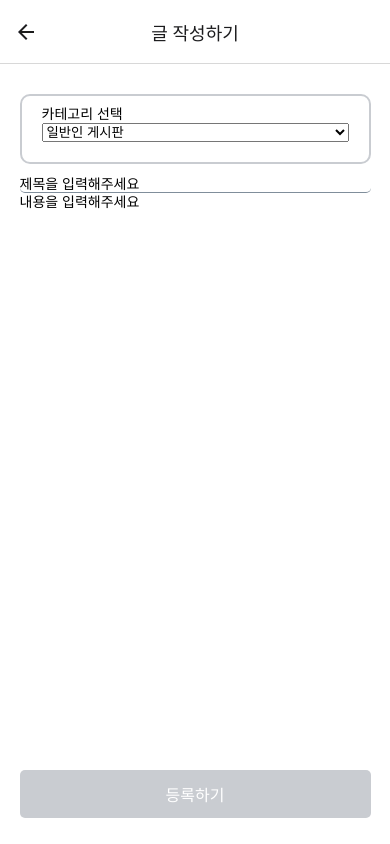
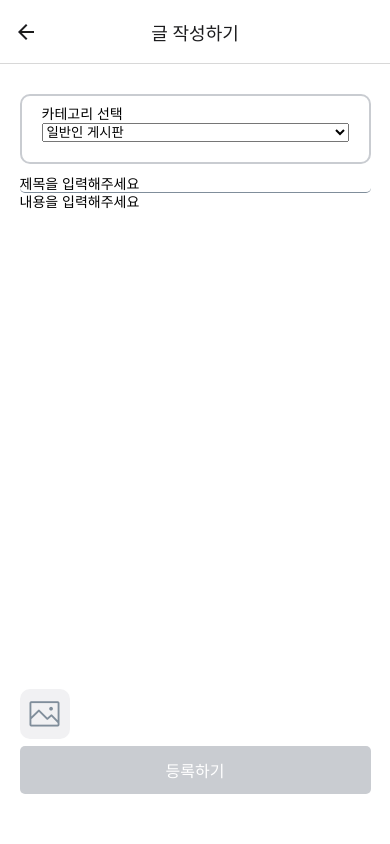
Before and after one commit to CapstonDesign2023-OneStep/OneStep, a React Native app in the folder client/: screen /WriteCommunity in a window 390 px wide. Built offline with nearby package versions, Linux system fonts and the light colour scheme.

Commit message:
플로팅버튼 추가

```diff
--- a/client/src/community/community.js
+++ b/client/src/community/community.js
@@ -4,7 +4,7 @@ import {w_styles} from "../styles/screens/trails/tab_bar";
 import {styles} from "../styles/screens/community/community";
 import { template } from '../styles/template/page';
 import IconFontAwe from "react-native-vector-icons/FontAwesome";
-
+import IconSimple from "react-native-vector-icons/SimpleLineIcons";
 import { GREEN_COLOR, Light_GREEN,Dark_Gary } from '../utils/color';
 
 import CompanionCommunity from './companionCom';
@@ -30,12 +30,11 @@ class Community extends Component {
     render() {
         return (
           <>
+            <TouchableOpacity style={styles.writeButton} activeOpacity={0.8} onPress={this.goWriteCommunityScreen}>
+                <IconSimple name="note" color={'white'} size={30} />
+            </TouchableOpacity>
           <View style={{flex:1}}>
 
-
-            <TouchableOpacity style={styles.writeButton} activeOpacity={0.8} onPress={this.goWriteCommunityScreen}>
-                <IconFontAwe name="plus-circle" color={GREEN_COLOR} size={50} />
-            </TouchableOpacity>
 
 
             <View style={w_styles.searchBarView}>
@@ -53,8 +52,8 @@ class Community extends Component {
                     <Text style={this.state.visible==2 ? [template.titleText,{color:GREEN_COLOR}]:template.titleText}>반려인</Text>
                 </TouchableOpacity>
             </View>
-          {/*   {this.state.visible==1 && <OrdinaryCommunity/>}
-            {this.state.visible==2 && <CompanionCommunity/>} */}
+            {this.state.visible==1 && <OrdinaryCommunity/>}
+            {this.state.visible==2 && <CompanionCommunity/>}
             </View>
             </>
         );
--- a/client/src/community/write_community.js
+++ b/client/src/community/write_community.js
@@ -1,6 +1,7 @@
 import React, { Component } from 'react';
 import { View,Text,ScrollView, TouchableOpacity,TextInput } from 'react-native';
 
+import IconCamera from 'react-native-vector-icons/SimpleLineIcons';
 import { Picker } from '@react-native-picker/picker';
 import { template } from "../styles/template/page";
 import {styles} from "../styles/screens/community/community";
@@ -16,6 +17,9 @@ class WriteCommunity extends Component {
             contents:"",
             validForm:false,
         }
+    }
+    cameraButtonClicked=()=>{
+
     }
    //입력값 유효성 검사
    onValueChange = (value) => {
@@ -62,6 +66,9 @@ class WriteCommunity extends Component {
             />
            </View>
            <View style={styles.buttonView}>
+                <TouchableOpacity style={styles.camera_btn} onPress={this.cameraButtonClicked}>
+                    <IconCamera name="picture" size={30} color={Dark_Gary}></IconCamera>
+                </TouchableOpacity>
                {this.state.validForm? <TouchableOpacity style={[template.button]}><Text style={template.buttonText}>등록하기</Text></TouchableOpacity>:
                <TouchableOpacity style={[template.button,{backgroundColor:Light_Gray}]}><Text style={template.buttonText}>등록하기</Text></TouchableOpacity>}
            </View>
--- a/client/src/styles/screens/community/community.js
+++ b/client/src/styles/screens/community/community.js
@@ -5,15 +5,28 @@ const ScreenHeight=Dimensions.get('window').height;
 const ScreenWidth=Dimensions.get('window').width;
 export const styles = StyleSheet.create({
     writeButton:{
+        width:50,
+        height:50,
+        borderWidth:1,
+        borderColor:GREEN_COLOR,
+        backgroundColor:GREEN_COLOR,
+        borderRadius:20,
         top:'88%',
         left:'83%',
-        position:'absolute'
+        position:'absolute',
+        justifyContent:'center',
+        alignItems:'center',
+        elevation:10,
+        zIndex:999,
     },
     listView:{
         //borderWidth:1,
         flex:1,
         paddingHorizontal:'2%',
-        paddingVertical:'3%'
+        paddingVertical:'3%',
+        zIndex:-1,
+        backgroundColor:'transparent',
+        pointerEvents:'none'
     },
     itemView:{
         borderColor:Line_COLOR,
@@ -51,14 +64,15 @@ export const styles = StyleSheet.create({
     //글작성 디자인
     writeView:{
         //borderWidth:1,
-        flex:9,
+        flex:8,
         paddingHorizontal:'5%',
         paddingVertical:'5%'
     },
     buttonView:{
         //borderWidth:1,
-        flex:1,
-        paddingHorizontal:'5%'
+        flex:2,
+        paddingHorizontal:'5%',
+        paddingVertical:'3%'
     },
     write_textInput:{
         borderBottomWidth:1,
@@ -76,4 +90,13 @@ export const styles = StyleSheet.create({
         borderColor: Light_Gray,
         borderWidth: 2,
     },
+    camera_btn: {
+        width: 50,
+        height: 50,
+        backgroundColor: "#F1F1F3",
+        alignItems: 'center',
+        justifyContent: 'center',
+        borderRadius: 10,
+        marginBottom:'2%',
+      },
 });
```
